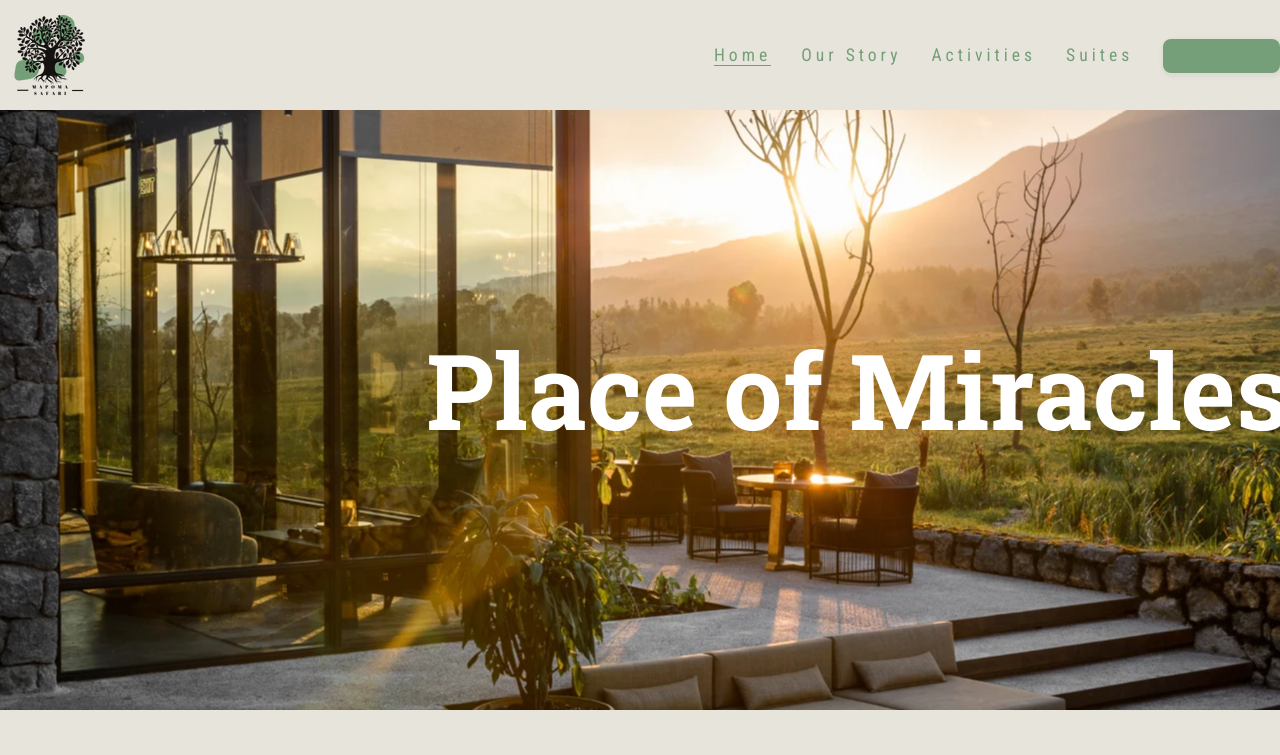
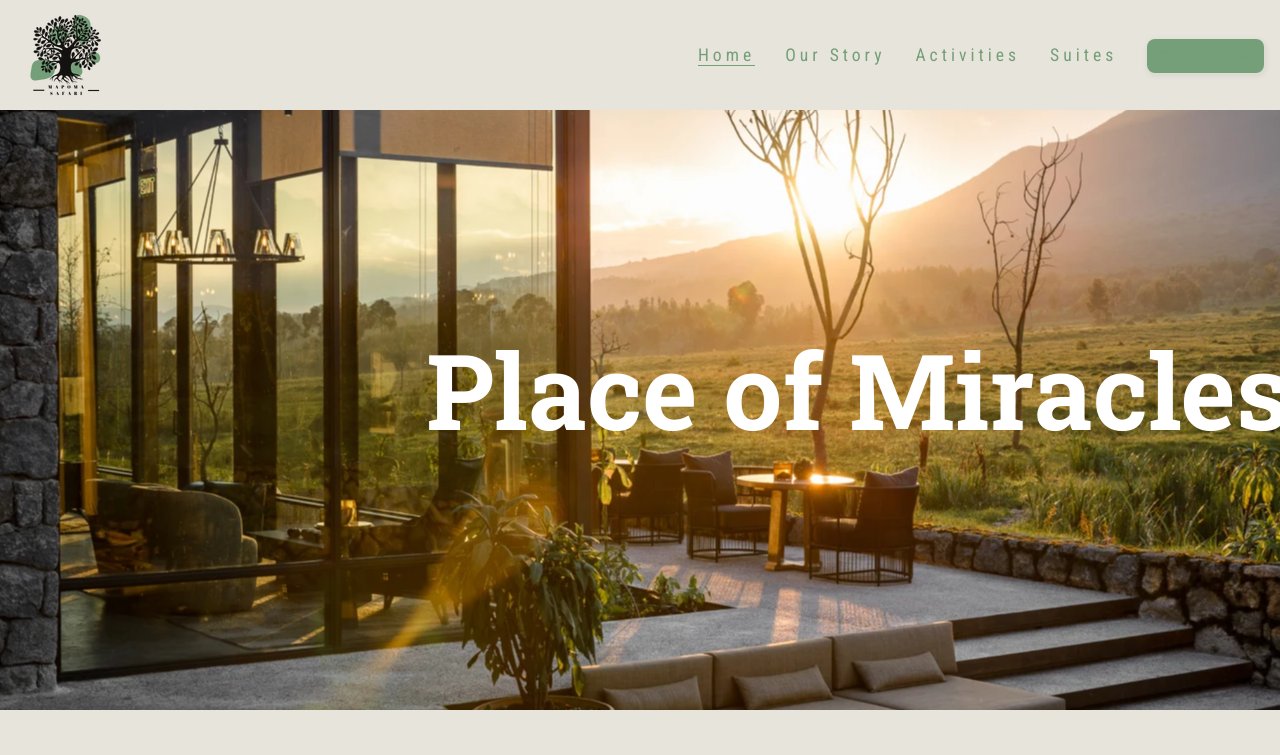
Before and after one commit to AndersPihlblad11/CI_PP1_MPS, a plain HTML site: page index.html in a window 1280 px wide. Shown: the top 755 px of the page. Drawn offline with Linux system fonts and the light colour scheme.

Commit message:
header section fix

```diff
--- a/assets/css/style.css
+++ b/assets/css/style.css
@@ -19,6 +19,12 @@ body {
 header{
     display:flex;
     justify-content: space-between;
+    padding: 0 1rem;
+}
+
+header nav{
+    display: flex;
+    justify-content: center;
     align-items: center;
 }
 
```
